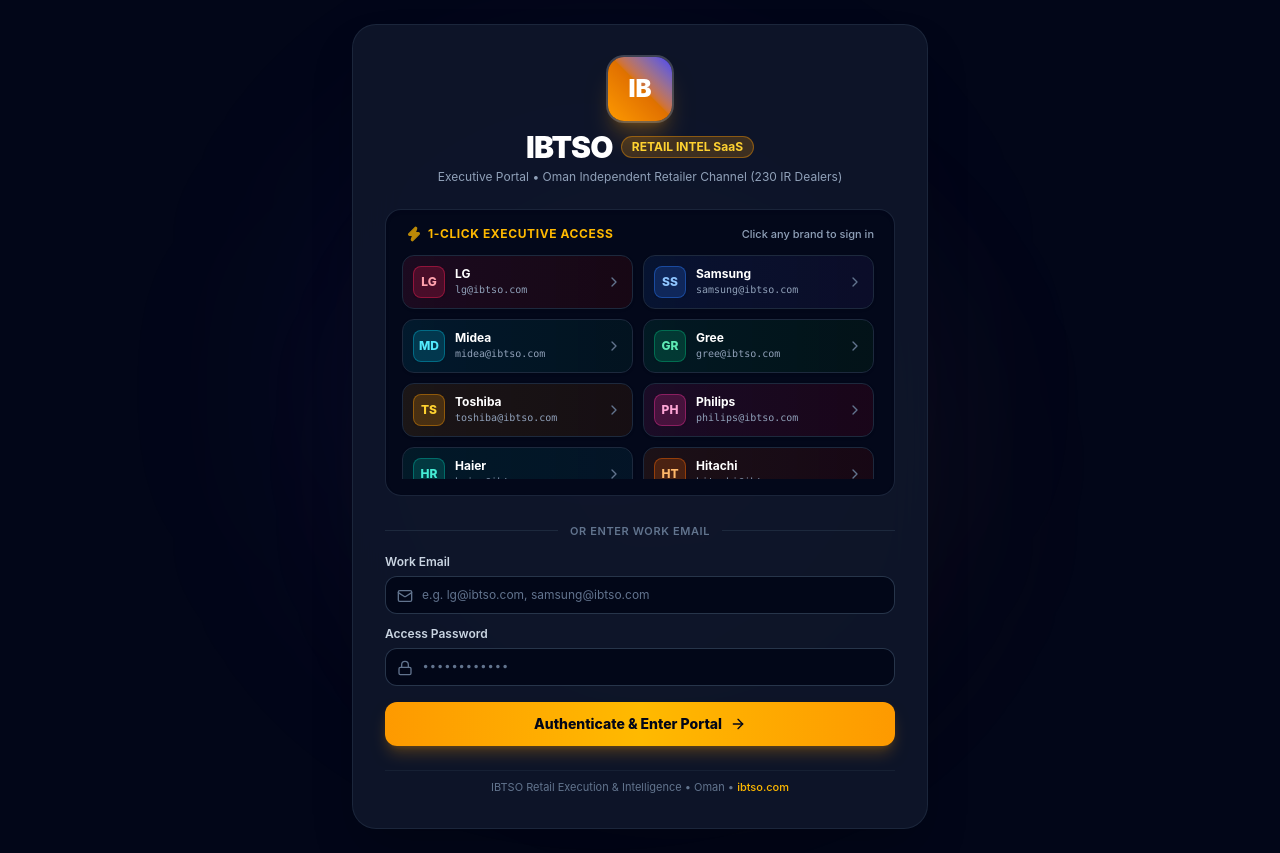
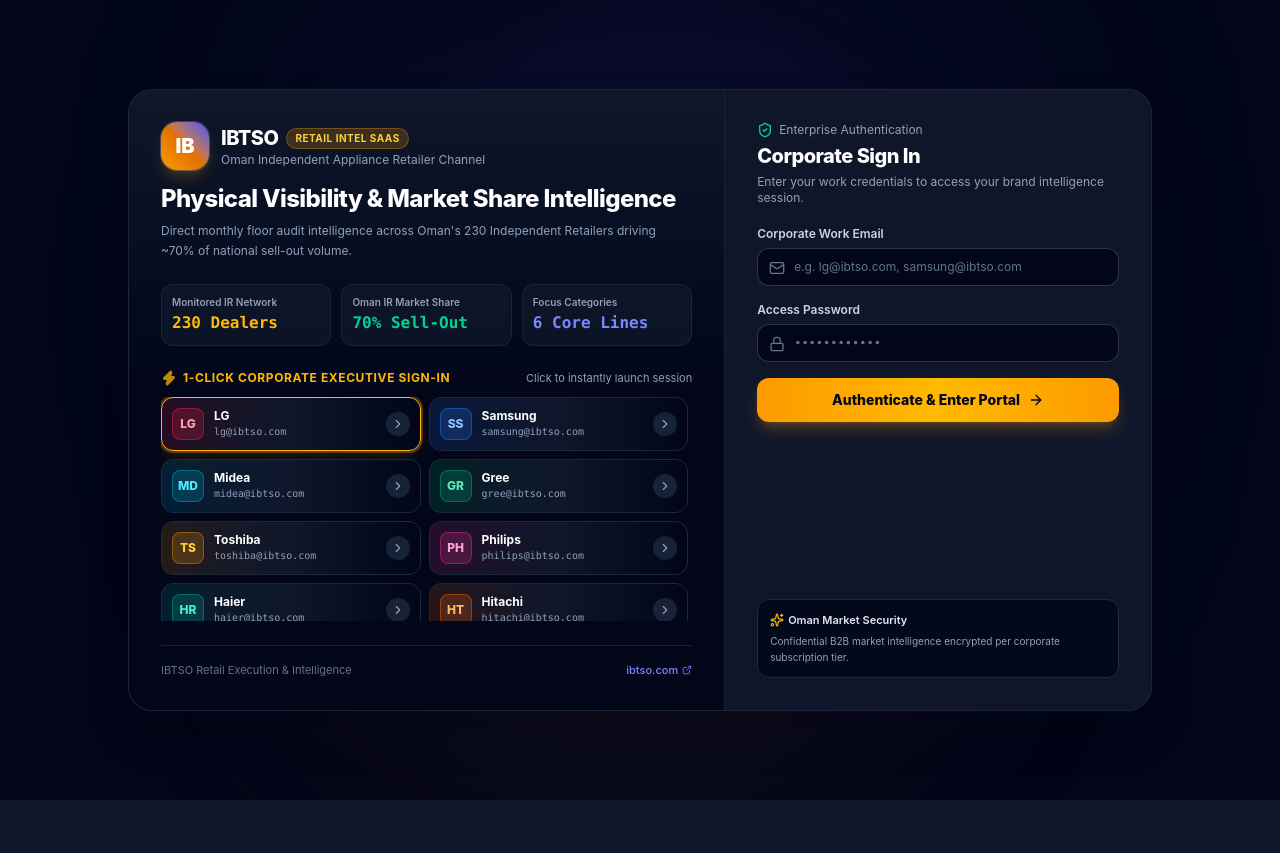
Before and after one commit to promil11/ibtso, a React (Vite) app: page / in a window 1280 px wide. After the commit the page ends 800 px from the top, so only its background shows below. Built offline with nearby package versions, Linux system fonts and the light colour scheme.

Commit message:
style: redesign LoginModal into ultra-premium split-screen hero showcase with interactive 1-click brand cards

```diff
--- a/src/components/LoginModal.tsx
+++ b/src/components/LoginModal.tsx
@@ -9,7 +9,14 @@
   Zap,
   Sparkles,
   CheckCircle2,
-  Building2
+  Building2,
+  Store,
+  Layers,
+  BarChart3,
+  Globe2,
+  TrendingUp,
+  Award,
+  ExternalLink
 } from 'lucide-react';
 import type { Brand } from '../types/intelligence';
 
@@ -31,8 +38,8 @@
     brand: 'LG',
     companyName: 'LG Electronics Gulf',
     executiveTitle: 'Commercial Retail Director',
-    badgeColor: 'bg-rose-500/20 text-rose-300 border-rose-500/40',
-    accentBg: 'from-rose-500/10 to-red-950/30',
+    badgeColor: 'bg-rose-500/20 text-rose-300 border-rose-500/40 ring-rose-500/20',
+    accentBg: 'from-rose-500/15 via-slate-900 to-slate-950',
     initials: 'LG'
   },
   {
@@ -41,8 +48,8 @@
     brand: 'Samsung',
     companyName: 'Samsung Electronics MENA',
     executiveTitle: 'Retail Intelligence Lead',
-    badgeColor: 'bg-blue-500/20 text-blue-300 border-blue-500/40',
-    accentBg: 'from-blue-500/10 to-indigo-950/30',
+    badgeColor: 'bg-blue-500/20 text-blue-300 border-blue-500/40 ring-blue-500/20',
+    accentBg: 'from-blue-500/15 via-slate-900 to-slate-950',
     initials: 'SS'
   },
   {
@@ -51,8 +58,8 @@
     brand: 'Midea',
     companyName: 'Midea Middle East Trading',
     executiveTitle: 'Appliance Category Head',
-    badgeColor: 'bg-cyan-500/20 text-cyan-300 border-cyan-500/40',
-    accentBg: 'from-cyan-500/10 to-teal-950/30',
+    badgeColor: 'bg-cyan-500/20 text-cyan-300 border-cyan-500/40 ring-cyan-500/20',
+    accentBg: 'from-cyan-500/15 via-slate-900 to-slate-950',
     initials: 'MD'
   },
   {
@@ -61,8 +68,8 @@
     brand: 'Gree',
     companyName: 'Gree Air Conditioning Oman',
     executiveTitle: 'Regional Sales Director',
-    badgeColor: 'bg-emerald-500/20 text-emerald-300 border-emerald-500/40',
-    accentBg: 'from-emerald-500/10 to-green-950/30',
+    badgeColor: 'bg-emerald-500/20 text-emerald-300 border-emerald-500/40 ring-emerald-500/20',
+    accentBg: 'from-emerald-500/15 via-slate-900 to-slate-950',
     initials: 'GR'
   },
   {
@@ -71,8 +78,8 @@
     brand: 'Toshiba',
     companyName: 'Toshiba Consumer Products',
     executiveTitle: 'Regional Retail Lead',
-    badgeColor: 'bg-amber-500/20 text-amber-300 border-amber-500/40',
-    accentBg: 'from-amber-500/10 to-yellow-950/30',
+    badgeColor: 'bg-amber-500/20 text-amber-300 border-amber-500/40 ring-amber-500/20',
+    accentBg: 'from-amber-500/15 via-slate-900 to-slate-950',
     initials: 'TS'
   },
   {
@@ -81,8 +88,8 @@
     brand: 'Philips',
     companyName: 'Philips Domestic Appliances',
     executiveTitle: 'Commercial Lead',
-    badgeColor: 'bg-pink-500/20 text-pink-300 border-pink-500/40',
-    accentBg: 'from-pink-500/10 to-rose-950/30',
+    badgeColor: 'bg-pink-500/20 text-pink-300 border-pink-500/40 ring-pink-500/20',
+    accentBg: 'from-pink-500/15 via-slate-900 to-slate-950',
     initials: 'PH'
   },
   {
@@ -91,8 +98,8 @@
     brand: 'Haier',
     companyName: 'Haier Middle East',
     executiveTitle: 'Market Intelligence Director',
-    badgeColor: 'bg-teal-500/20 text-teal-300 border-teal-500/40',
-    accentBg: 'from-teal-500/10 to-cyan-950/30',
+    badgeColor: 'bg-teal-500/20 text-teal-300 border-teal-500/40 ring-teal-500/20',
+    accentBg: 'from-teal-500/15 via-slate-900 to-slate-950',
     initials: 'HR'
   },
   {
@@ -101,8 +108,8 @@
     brand: 'Hitachi',
     companyName: 'Hitachi Home Appliances',
     executiveTitle: 'Oman Brand Lead',
-    badgeColor: 'bg-orange-500/20 text-orange-300 border-orange-500/40',
-    accentBg: 'from-orange-500/10 to-red-950/30',
+    badgeColor: 'bg-orange-500/20 text-orange-300 border-orange-500/40 ring-orange-500/20',
+    accentBg: 'from-orange-500/15 via-slate-900 to-slate-950',
     initials: 'HT'
   },
   {
@@ -111,8 +118,8 @@
     brand: 'Panasonic',
     companyName: 'Panasonic Marketing ME',
     executiveTitle: 'Channel Sales Manager',
-    badgeColor: 'bg-indigo-500/20 text-indigo-300 border-indigo-500/40',
-    accentBg: 'from-indigo-500/10 to-purple-950/30',
+    badgeColor: 'bg-indigo-500/20 text-indigo-300 border-indigo-500/40 ring-indigo-500/20',
+    accentBg: 'from-indigo-500/15 via-slate-900 to-slate-950',
     initials: 'PN'
   },
   {
@@ -122,7 +129,7 @@
     companyName: 'IBTSO Master Administration',
     executiveTitle: 'Platform Administrator',
     badgeColor: 'bg-amber-400 text-slate-950 border-amber-400 font-bold',
-    accentBg: 'from-amber-500/20 via-indigo-600/10 to-slate-900',
+    accentBg: 'from-amber-500/20 via-indigo-950 to-slate-950',
     initials: 'AD'
   },
 ];
@@ -134,6 +141,7 @@
 export const LoginModal: React.FC<Props> = ({ onLogin }) => {
   const [email, setEmail] = useState('');
   const [password, setPassword] = useState('');
+  const [selectedExecutive, setSelectedExecutive] = useState<BrandAccount>(BRAND_EXECUTIVE_ACCOUNTS[0]);
   const [errorMessage, setErrorMessage] = useState<string | null>(null);
 
   const handleSubmit = (e: React.FormEvent) => {
@@ -156,11 +164,12 @@
       setErrorMessage(null);
       onLogin(matchedAccount.brand);
     } else {
-      setErrorMessage('Invalid credentials. Select a 1-click executive account below or check your login details.');
+      setErrorMessage('Invalid credentials. Select a 1-click executive account or check your login details.');
     }
   };
 
   const handleOneClickExecutiveLogin = (acc: BrandAccount) => {
+    setSelectedExecutive(acc);
     setEmail(acc.email);
     setPassword(acc.password);
     setErrorMessage(null);
@@ -168,53 +177,82 @@
   };
 
   return (
-    <div className="min-h-screen bg-slate-950 flex flex-col justify-center items-center p-4 sm:p-6 relative overflow-hidden font-sans select-none">
-      {/* Dynamic Ambient Backlight Glows */}
-      <div className="absolute top-1/4 left-1/3 w-[500px] h-[500px] bg-amber-500/10 rounded-full blur-[120px] pointer-events-none animate-pulse" />
-      <div className="absolute bottom-1/4 right-1/3 w-[500px] h-[500px] bg-indigo-600/10 rounded-full blur-[120px] pointer-events-none" />
+    <div className="min-h-screen bg-slate-950 flex flex-col justify-center items-center p-4 sm:p-6 lg:p-8 relative overflow-hidden font-sans select-none">
+      {/* Radiant Background Mesh Orbs */}
+      <div className="absolute top-1/4 left-1/4 w-[600px] h-[600px] bg-amber-500/10 rounded-full blur-[140px] pointer-events-none animate-pulse" />
+      <div className="absolute bottom-1/4 right-1/4 w-[600px] h-[600px] bg-indigo-600/15 rounded-full blur-[140px] pointer-events-none" />
 
-      {/* Main Glassmorphic Container Card */}
-      <div className="max-w-xl w-full bg-slate-900/90 backdrop-blur-xl border border-slate-800/90 rounded-3xl p-6 sm:p-8 shadow-2xl relative z-10 space-y-6">
+      {/* Main Glassmorphic Showcase Container */}
+      <div className="max-w-5xl w-full bg-slate-900/90 backdrop-blur-2xl border border-slate-800/90 rounded-3xl shadow-2xl overflow-hidden grid grid-cols-1 lg:grid-cols-12 relative z-10">
 
-        {/* IBTSO Brand Header */}
-        <div className="text-center space-y-2">
-          <div className="inline-flex items-center justify-center w-16 h-16 rounded-2xl bg-gradient-to-tr from-amber-500 via-amber-600 to-indigo-600 text-white font-black text-2xl shadow-xl shadow-amber-500/25 ring-2 ring-white/20">
+        {/* LEFT COLUMN (7 Cols): IBTSO Intelligence Showcase & 1-Click Executive Grid */}
+        <div className="lg:col-span-7 bg-gradient-to-b from-slate-900 via-slate-950 to-slate-950 p-6 sm:p-8 flex flex-col justify-between border-b lg:border-b-0 lg:border-r border-slate-800/80">
+          <div className="space-y-6">
+            {/* Logo & Headline */}
+            <div>
+              <div className="flex items-center gap-3 mb-3">
+                <div className="w-12 h-12 rounded-2xl bg-gradient-to-tr from-amber-500 via-amber-600 to-indigo-600 flex items-center justify-center text-white font-black text-xl shadow-lg shadow-amber-500/20 ring-1 ring-white/20">
                   IB
                 </div>
                 <div>
-            <h1 className="text-2xl sm:text-3xl font-black text-white tracking-tight flex items-center justify-center gap-2">
-              <span>IBTSO</span>
-              <span className="text-xs font-bold px-2.5 py-0.5 rounded-full bg-amber-500/20 text-amber-300 border border-amber-500/40 tracking-normal">
-                RETAIL INTEL SaaS
+                  <div className="flex items-center gap-2">
+                    <span className="font-extrabold text-xl text-white tracking-tight">IBTSO</span>
+                    <span className="text-[10px] font-bold px-2 py-0.5 rounded-full bg-amber-500/20 text-amber-300 border border-amber-500/30 uppercase tracking-wider">
+                      Retail Intel SaaS
                     </span>
-            </h1>
-            <p className="text-xs text-slate-400 mt-1">
-              Executive Portal • Oman Independent Retailer Channel (230 IR Dealers)
-            </p>
+                  </div>
+                  <p className="text-xs text-slate-400">Oman Independent Appliance Retailer Channel</p>
                 </div>
               </div>
 
-        {/* 1-CLICK BRAND EXECUTIVE QUICK LOGIN SECTION */}
-        <div className="bg-slate-950/80 border border-slate-800/90 rounded-2xl p-4 space-y-3 shadow-inner">
-          <div className="flex items-center justify-between px-1">
+              <h2 className="text-xl sm:text-2xl font-extrabold text-white tracking-tight leading-snug">
+                Physical Visibility & Market Share Intelligence
+              </h2>
+              <p className="text-xs text-slate-400 mt-1.5 leading-relaxed">
+                Direct monthly floor audit intelligence across Oman's 230 Independent Retailers driving ~70% of national sell-out volume.
+              </p>
+            </div>
+
+            {/* Quick Stat Pill Cards */}
+            <div className="grid grid-cols-3 gap-2.5">
+              <div className="bg-slate-900/80 border border-slate-800/80 p-2.5 rounded-xl">
+                <span className="text-[10px] text-slate-400 font-semibold block">Monitored IR Network</span>
+                <span className="text-base font-black text-amber-400 font-mono">230 Dealers</span>
+              </div>
+              <div className="bg-slate-900/80 border border-slate-800/80 p-2.5 rounded-xl">
+                <span className="text-[10px] text-slate-400 font-semibold block">Oman IR Market Share</span>
+                <span className="text-base font-black text-emerald-400 font-mono">70% Sell-Out</span>
+              </div>
+              <div className="bg-slate-900/80 border border-slate-800/80 p-2.5 rounded-xl">
+                <span className="text-[10px] text-slate-400 font-semibold block">Focus Categories</span>
+                <span className="text-base font-black text-indigo-400 font-mono">6 Core Lines</span>
+              </div>
+            </div>
+
+            {/* 1-CLICK EXECUTIVE ACCOUNT SELECTOR */}
+            <div className="space-y-2.5">
+              <div className="flex items-center justify-between">
                 <span className="text-xs font-bold text-amber-400 flex items-center gap-1.5 uppercase tracking-wider">
                   <Zap className="w-4 h-4 fill-amber-400 text-amber-400 animate-pulse" />
-              1-Click Executive Access
+                  1-Click Corporate Executive Sign-In
                 </span>
-            <span className="text-[11px] text-slate-400 font-medium">Click any brand to sign in</span>
+                <span className="text-[11px] text-slate-400">Click to instantly launch session</span>
               </div>
 
-          {/* Clean 2-Column Responsive Grid */}
-          <div className="grid grid-cols-2 gap-2.5 max-h-56 overflow-y-auto pr-1 scrollbar-thin scrollbar-thumb-slate-800">
-            {BRAND_EXECUTIVE_ACCOUNTS.map((acc) => (
+              <div className="grid grid-cols-2 sm:grid-cols-2 gap-2 max-h-56 overflow-y-auto pr-1 scrollbar-thin scrollbar-thumb-slate-800">
+                {BRAND_EXECUTIVE_ACCOUNTS.map((acc) => {
+                  const isSelected = selectedExecutive.email === acc.email;
+                  return (
                     <button
                       key={acc.email}
                       type="button"
                       onClick={() => handleOneClickExecutiveLogin(acc)}
-                className={`bg-gradient-to-r ${acc.accentBg} hover:bg-slate-800/90 border border-slate-800 hover:border-amber-500/60 p-2.5 rounded-xl text-left transition-all duration-200 group flex items-center justify-between shadow-sm hover:shadow-md hover:shadow-amber-500/10 cursor-pointer`}
+                      className={`relative bg-gradient-to-r ${acc.accentBg} hover:bg-slate-800/90 border ${
+                        isSelected ? 'border-amber-400 ring-2 ring-amber-500/30 shadow-lg shadow-amber-500/10' : 'border-slate-800 hover:border-slate-700'
+                      } p-2.5 rounded-xl text-left transition-all duration-200 group flex items-center justify-between cursor-pointer`}
                     >
                       <div className="flex items-center gap-2.5 truncate">
-                  {/* Brand Badge Initials */}
+                        {/* Brand Avatar Badge */}
                         <div className={`w-8 h-8 rounded-lg flex items-center justify-center text-xs font-extrabold shrink-0 border ${acc.badgeColor} shadow-sm group-hover:scale-105 transition-transform`}>
                           {acc.initials}
                         </div>
@@ -231,10 +269,39 @@
                         </div>
                       </div>
 
-                <ChevronRight className="w-4 h-4 text-slate-500 group-hover:text-amber-300 group-hover:translate-x-0.5 transition-all shrink-0 ml-1" />
+                      <div className="w-6 h-6 rounded-full bg-slate-800/80 group-hover:bg-amber-500/20 text-slate-400 group-hover:text-amber-300 flex items-center justify-center transition-all shrink-0 ml-1">
+                        <ChevronRight className="w-3.5 h-3.5 group-hover:translate-x-0.5 transition-transform" />
+                      </div>
                     </button>
-            ))}
+                  );
+                })}
               </div>
+            </div>
+          </div>
+
+          {/* Footer Note */}
+          <div className="pt-4 mt-6 border-t border-slate-800/80 flex items-center justify-between text-[11px] text-slate-500">
+            <span>IBTSO Retail Execution & Intelligence</span>
+            <a href="https://ibtso.com/" target="_blank" rel="noreferrer" className="text-indigo-400 hover:text-indigo-300 flex items-center gap-1 font-medium">
+              ibtso.com <ExternalLink className="w-2.5 h-2.5" />
+            </a>
+          </div>
+        </div>
+
+        {/* RIGHT COLUMN (5 Cols): Clean Manual Sign-In Form */}
+        <div className="lg:col-span-5 bg-slate-900/95 p-6 sm:p-8 flex flex-col justify-between space-y-6">
+          <div className="space-y-5">
+            <div>
+              <div className="flex items-center gap-1.5 text-xs text-slate-400 mb-1">
+                <ShieldCheck className="w-4 h-4 text-emerald-400" />
+                <span>Enterprise Authentication</span>
+              </div>
+              <h3 className="text-xl font-extrabold text-white tracking-tight">
+                Corporate Sign In
+              </h3>
+              <p className="text-xs text-slate-400 mt-1">
+                Enter your work credentials to access your brand intelligence session.
+              </p>
             </div>
 
             {/* Validation Error Alert */}
@@ -245,18 +312,11 @@
               </div>
             )}
 
-        {/* Manual Sign In Form */}
-        <form onSubmit={handleSubmit} className="space-y-4 pt-1">
-          <div className="flex items-center gap-3 text-xs text-slate-400 font-semibold uppercase tracking-wider">
-            <span className="h-px bg-slate-800 flex-1"></span>
-            <span className="text-[11px] text-slate-500">Or Enter Work Email</span>
-            <span className="h-px bg-slate-800 flex-1"></span>
-          </div>
-
-          <div className="space-y-3">
+            {/* Manual Form */}
+            <form onSubmit={handleSubmit} className="space-y-4">
               <div>
                 <label className="block text-xs font-semibold text-slate-300 mb-1.5">
-                Work Email
+                  Corporate Work Email
                 </label>
                 <div className="relative">
                   <input
@@ -264,7 +324,7 @@
                     value={email}
                     onChange={(e) => setEmail(e.target.value)}
                     placeholder="e.g. lg@ibtso.com, samsung@ibtso.com"
-                  className="w-full bg-slate-950/90 border border-slate-700/80 rounded-xl pl-9 pr-3 py-2.5 text-xs text-white placeholder-slate-500 focus:outline-none focus:ring-2 focus:ring-amber-500/50 focus:border-amber-500 transition-colors"
+                    className="w-full bg-slate-950 border border-slate-700/80 rounded-xl pl-9 pr-3 py-2.5 text-xs text-white placeholder-slate-500 focus:outline-none focus:ring-2 focus:ring-amber-500/50 focus:border-amber-500 transition-colors"
                   />
                   <Mail className="w-4 h-4 text-slate-500 absolute left-3 top-3" />
                 </div>
@@ -280,30 +340,30 @@
                     value={password}
                     onChange={(e) => setPassword(e.target.value)}
                     placeholder="••••••••••••"
-                  className="w-full bg-slate-950/90 border border-slate-700/80 rounded-xl pl-9 pr-3 py-2.5 text-xs text-white placeholder-slate-500 focus:outline-none focus:ring-2 focus:ring-amber-500/50 focus:border-amber-500 transition-colors font-mono"
+                    className="w-full bg-slate-950 border border-slate-700/80 rounded-xl pl-9 pr-3 py-2.5 text-xs text-white placeholder-slate-500 focus:outline-none focus:ring-2 focus:ring-amber-500/50 focus:border-amber-500 transition-colors font-mono"
                   />
                   <Lock className="w-4 h-4 text-slate-500 absolute left-3 top-3" />
-              </div>
                 </div>
               </div>
 
               <button
                 type="submit"
-            className="w-full bg-gradient-to-r from-amber-500 via-amber-400 to-amber-500 hover:brightness-110 text-slate-950 font-extrabold py-3 rounded-xl text-xs sm:text-sm transition-all shadow-lg shadow-amber-500/25 hover:shadow-amber-500/40 flex items-center justify-center gap-2 cursor-pointer active:scale-[0.99]"
+                className="w-full mt-2 bg-gradient-to-r from-amber-500 via-amber-400 to-amber-500 hover:brightness-110 text-slate-950 font-extrabold py-3 rounded-xl text-xs sm:text-sm transition-all shadow-lg shadow-amber-500/25 hover:shadow-amber-500/40 flex items-center justify-center gap-2 cursor-pointer active:scale-[0.99]"
               >
                 <span>Authenticate & Enter Portal</span>
                 <ArrowRight className="w-4 h-4" />
               </button>
             </form>
+          </div>
 
-        {/* Footer */}
-        <div className="pt-2 text-center border-t border-slate-800/60">
-          <p className="text-[11px] text-slate-500">
-            IBTSO Retail Execution & Intelligence • Oman •{' '}
-            <a href="https://ibtso.com/" target="_blank" rel="noreferrer" className="text-amber-400 hover:underline font-medium">
-              ibtso.com
-            </a>
+          <div className="bg-slate-950/80 border border-slate-800 p-3 rounded-xl text-[11px] text-slate-400 space-y-1">
+            <div className="font-semibold text-slate-200 flex items-center gap-1">
+              <Sparkles className="w-3.5 h-3.5 text-amber-400" /> Oman Market Security
+            </div>
+            <p className="text-slate-400 text-[10px] leading-relaxed">
+              Confidential B2B market intelligence encrypted per corporate subscription tier.
             </p>
+          </div>
         </div>
       </div>
     </div>
```
Lines whose indentation alone changed are shown as unchanged.
